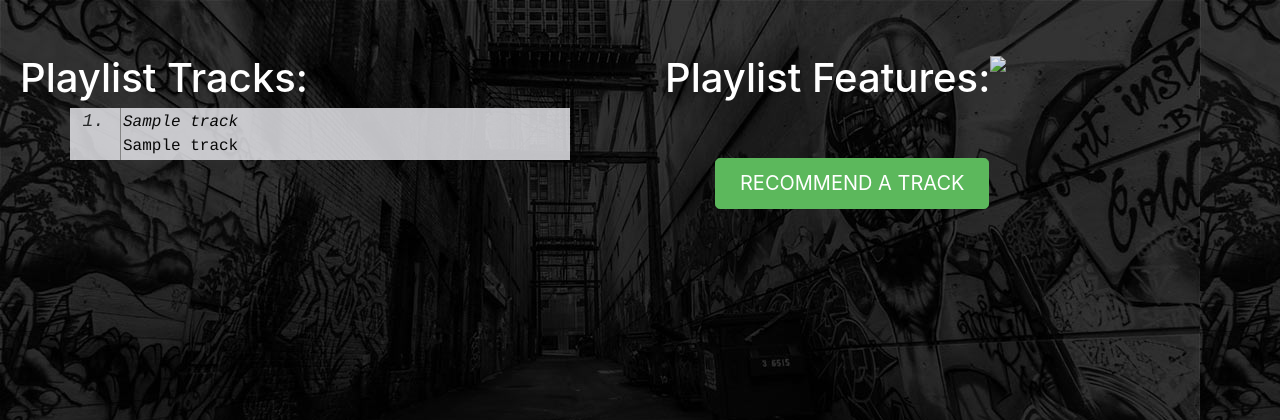
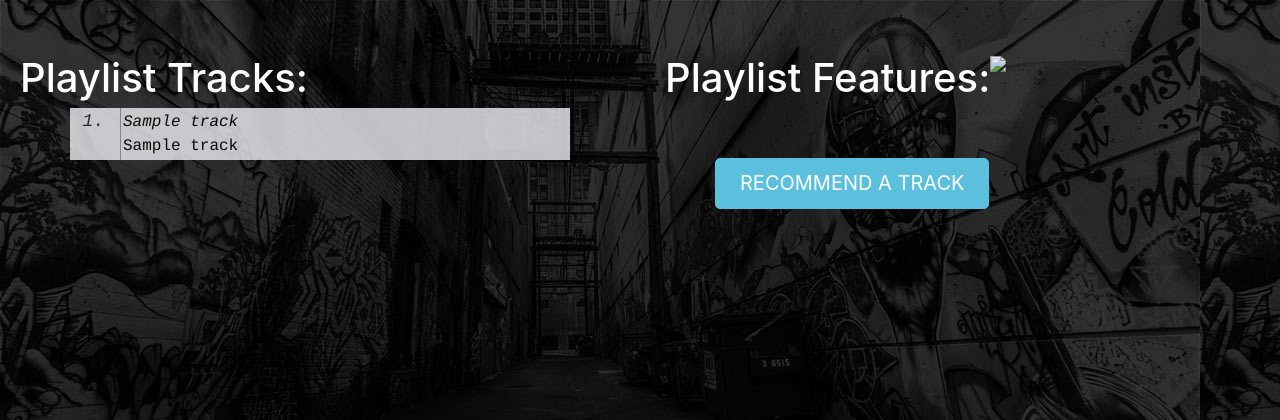
Before and after one commit to jcream31/workout_music_recommender, a Flask app: template app/templates/playlist.html in a window 1280 px wide. Shown: the top 420 px of the page. Run offline with Flask 2, Linux system fonts and the light colour scheme; the template is opened without the code that fills it: most values are stand-ins (such as "Sample title", 1, 10 or a date in 2020); parts of the project's set-up code (start-up, migrations or seed data) failed here and were passed over; some libraries are stand-ins or nearby versions.

```diff
--- a/app/templates/playlist.html
+++ b/app/templates/playlist.html
@@ -77,7 +77,7 @@
 			</div>
 			<div class="row">
 
-				<a href="{{ url_for('recommendations')}}" class="btn btn-lg btn-success">RECOMMEND A TRACK</a>
+				<a href="{{ url_for('recommendations')}}" class="btn btn-lg btn-info">RECOMMEND A TRACK</a>
 			</div>
 		</div>
 
--- a/app/templates/recommender.html
+++ b/app/templates/recommender.html
@@ -28,7 +28,8 @@
                 <a href="{{ url_for('like_song', track_id=rec[2])}}" class="btn btn-lg btn-success">LIKE</a>
             <div class="col-m-3"></div>
                 <a href="{{ url_for('dislike_song', track_id=rec[2])}}" class="btn btn-lg btn-danger">MEH</a>
-                <!-- <p><h2 style="color:white;">{{rec[2]}}</h2></p> -->
+			<div class="col-m-3"></div>
+				<a href="{{ url_for('recommendations')}}" class="btn btn-lg btn-info">RECOMMEND A TRACK</a>
         </div>
 
     </div>
```
